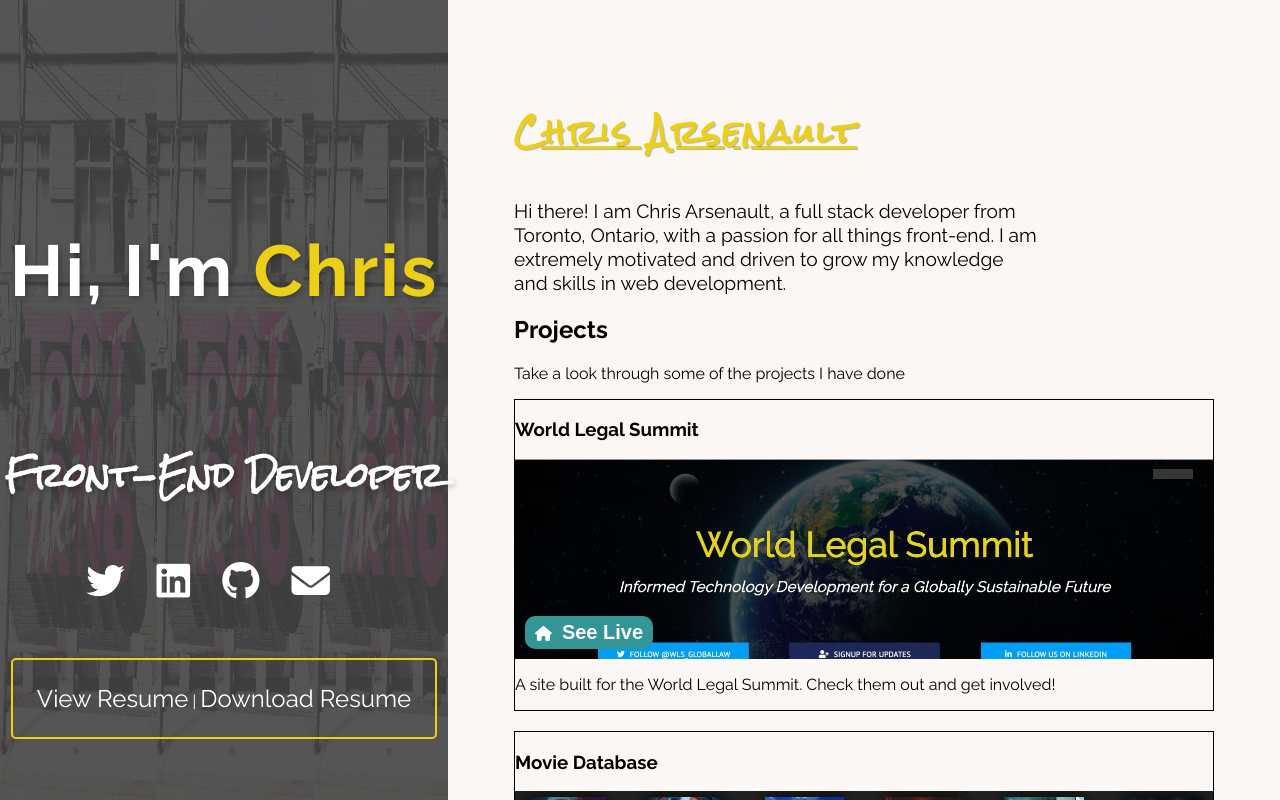
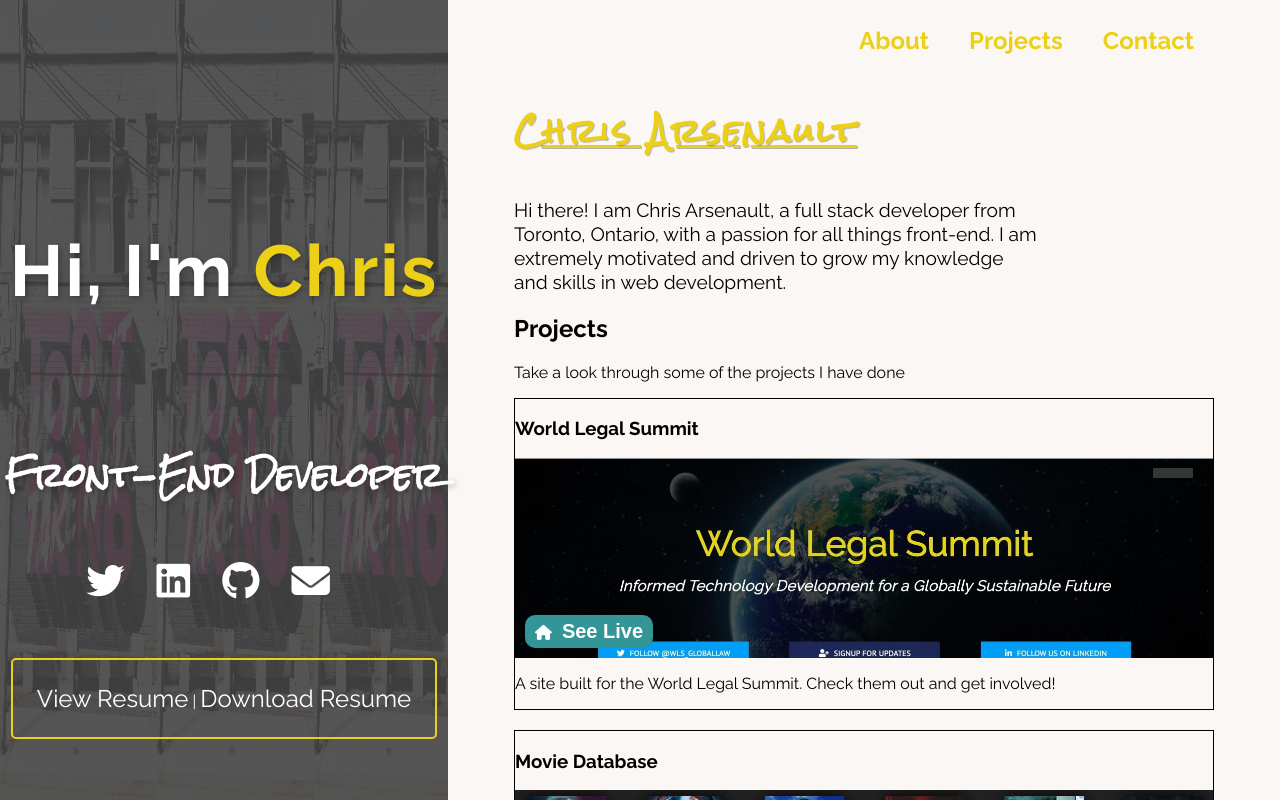
Before and after one commit to chrisstanarsenault/react-portfolio, a React (Create React App) app: page / in a window 1280 px wide. Shown: the top 800 px of the page. Built offline with nearby package versions, Linux system fonts and the light colour scheme; some icons are missing.

Commit message:
added some basic navbars.  Need to style better still

```diff
--- a/src/components/main-section/Main.js
+++ b/src/components/main-section/Main.js
@@ -3,10 +3,12 @@
 
 import About from './About';
 import Projects from './Projects';
+import NavBar from './NavBar';
 
 export default function Main() {
   return (
     <Wrapper>
+      <NavBar />
       <About />
       <Projects />
     </Wrapper>
@@ -16,5 +18,5 @@
 const Wrapper = styled.div`
   width: 65%;
   margin-left: auto;
-  padding: 4.125rem;
+  padding: 0 4.125rem;
 `;
--- /dev/null
+++ b/src/components/main-section/NavBar.js
@@ -0,0 +1,68 @@
+import React from 'react';
+import styled from 'styled-components';
+
+import { bosYellow, mustardYellow } from '../../util/sharedStyles';
+
+export default function NavBar() {
+  return (
+    <div>
+      <NavContainer>
+        <Links href="#">
+          <NavItem>About</NavItem>
+        </Links>
+        <Links href="#">
+          <NavItem>Projects</NavItem>
+        </Links>
+        <Links href="#">
+          <NavItem>Contact</NavItem>
+        </Links>
+      </NavContainer>
+    </div>
+  );
+}
+
+const NavContainer = styled.ul`
+  display: flex;
+  justify-content: flex-end;
+  list-style-type: none;
+`;
+
+const NavItem = styled.li`
+  padding: 10px 20px;
+  position: relative;
+  text-decoration: none;
+  color: ${bosYellow};
+  transition: all 0.3s ease-in;
+  font-size: 1.5rem;
+  font-weight: bold;
+
+  :before {
+    content: '';
+    position: absolute;
+    width: 100%;
+    height: 1px;
+    bottom: 0;
+    left: 0;
+    background-color: ${bosYellow};
+    visibility: hidden;
+    -webkit-transform: scaleX(0);
+    transform: scaleX(0);
+    -webkit-transition: all 0.5s cubic-bezier(1, 0.25, 0, 0.75) 0s;
+    transition: all 0.5s cubic-bezier(1, 0.25, 0, 0.75) 0s;
+  }
+
+  :hover:before {
+    visibility: visible;
+    -webkit-transform: scaleX(1);
+    transform: scaleX(1);
+  }
+
+  :hover {
+    color: ${bosYellow};
+    font-weight: bold;
+  }
+`;
+
+const Links = styled.a`
+  text-decoration: none;
+`;
```
